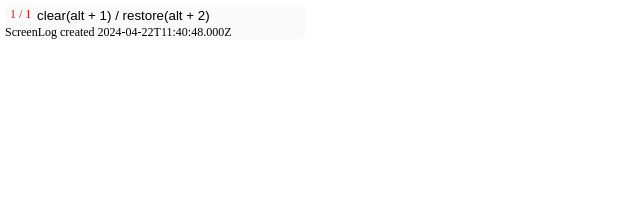
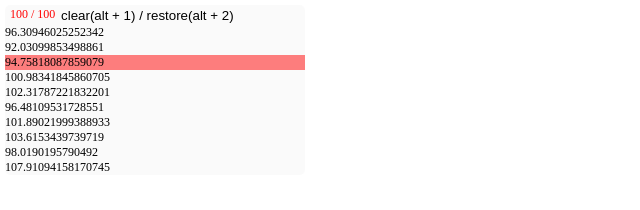
Before and after one commit to moshuying/js-screen-log, a website built with Vite: page index.html in a window 1280 px wide. Shown: the whole page, without its empty margins (0-640 px from the left). Built offline with nearby package versions, Linux system fonts and the light colour scheme.

Commit message:
增加测试代码

```diff
--- a/index.html
+++ b/index.html
@@ -4,10 +4,7 @@
   <meta charset="UTF-8">
   <meta name="viewport" content="width=device-width, initial-scale=1.0">
   <title>Document</title>
-  <script type="module" src="./src/main.ts"></script>
-  <script>
-
-  </script>
+  <script type="module" src="./test/main.ts"></script>
 </head>
 <body>
 
--- a/package.json
+++ b/package.json
@@ -8,7 +8,7 @@
     "debug"
   ],
   "license": "GPL-2.0-only",
-  "version": "0.0.2",
+  "version": "0.0.4",
   "author": {
     "name": "JiuJiang Liu"
   },
@@ -35,10 +35,9 @@
   },
   "devDependencies": {
     "@types/node": "^20.12.7",
+    "@vitest/coverage-v8": "^1.5.0",
     "typescript": "^5.2.2",
     "vite": "^5.1.6",
     "vitest": "^1.5.0"
-  },
-  "dependencies": {
   }
 }
--- a/src/index.ts
+++ b/src/index.ts
@@ -1,16 +1,20 @@
 
 export class ScreenLog {
-  maxCurrentViewLogs = 10;
+  maxCurrentViewLogs = 12;
   dom: HTMLDivElement;
   hideTips = false;
   currentView = this.maxCurrentViewLogs
+  heightLight = true;
+  heighLightCurrentView = true;
   reuseDom = new Array(this.maxCurrentViewLogs).fill(1).map(e => document.createElement('div'))
   scrollDom: HTMLDivElement;
   clearButton: HTMLButtonElement;
   constructor(options = {
-    maxCurrentViewLogs: 10
+    maxCurrentViewLogs: 12,
+    heightLight: true,
+    heighLightCurrentView: true
   }) {
-    this.maxCurrentViewLogs = options.maxCurrentViewLogs;
+    this.maxCurrentViewLogs = options.maxCurrentViewLogs || 12;
     const dom = document.createElement('div');
     this.dom = dom;
     dom.style.position = 'fixed';
@@ -146,6 +150,31 @@ export class ScreenLog {
     }
     this.updateScrollTips()
     this.clearButton.style.left = parseInt(this.dom.style.left) + this.scrollDom.clientWidth + 'px';
+    if (this.heightLight) {
+      this.reuseDom.forEach(e => e.style.backgroundColor = 'transparent');
+      if (this.heighLightCurrentView) {
+        // 取当前视图中的所有数据
+        let data = this.logHistory.slice(this.currentView, this.currentView + this.maxCurrentViewLogs).map(e => parseFloat(e)).filter(e => !isNaN(e));
+        let fluctuationIndex = checkDataFluctuation(data);
+        if (fluctuationIndex !== -1) {
+          this.reuseDom[fluctuationIndex].style.backgroundColor = 'rgba(255,0,0,0.5)';
+        }
+      } else {
+        // 高亮波动数据 rgba(255,0,0,0.5)
+        if (this.logHistory.length > 1) {
+          let data = this.logHistory.map(e => parseFloat(e)).filter(e => !isNaN(e));
+          let fluctuationIndex = checkDataFluctuation(data);
+          if (fluctuationIndex !== -1) {
+            // 计算出当前波动数据在当前视图中的位置
+            let fluctuationViewIndex = fluctuationIndex - this.currentView;
+            // 索引是否在当前视图中
+            if (fluctuationViewIndex >= 0 && fluctuationViewIndex < this.maxCurrentViewLogs) {
+              this.reuseDom[fluctuationViewIndex].style.backgroundColor = 'rgba(255,0,0,0.5)';
+            }
+          }
+        }
+      }
+    }
   }
 
   restoreLogArray: string[] = [];
@@ -170,7 +199,8 @@ export class ScreenLog {
 export default ScreenLog;
 
 /**
- * 检查数据波动，返回是否有波动和波动位置,使用了四分位数，数据量至少为8
+ * 检查数据波动，返回是否有波动和波动位置
+ * 考虑到波动的位置可能在两个四分位数之间，所以分为四分位数和六分位数两种情况
  * @param data
  * @param fluctuation
  * @returns
@@ -196,7 +226,7 @@ export function checkDataFluctuation(data: number[]): number {
     let epslion = 0.0000001;
 
     // 判断整体是否有波动
-    if (Math.abs(maxStd - avgStd) > epslion){
+    if (Math.abs(maxStd - avgStd) > epslion) {
       let fluctuation = stds.indexOf(maxStd);
       let startIndex = fluctuation * sectionLength;
       let endIndex = (fluctuation + 1) * sectionLength;
@@ -205,13 +235,13 @@ export function checkDataFluctuation(data: number[]): number {
       let fluctuationArr = fluctuationData.map((e, i) => fluctuationData[i + 1] - e).slice(0, fluctuationData.length - 1);
       let fluctuationMax = Math.max(...fluctuationArr);
       // 波动区间的变化值
-      let fluctuationIndex = fluctuationArr.indexOf(fluctuationMax) + 1;
+      let fluctuationIndex = fluctuationArr.indexOf(fluctuationMax);
       return fluctuation * sectionLength + fluctuationIndex;
     }
     return -1
   }
   let fourSections = calculateStd(data, 4);
-  if(fourSections !== -1) return fourSections;
+  if (fourSections !== -1) return fourSections;
   let threeSections = calculateStd(data, 6);
   return threeSections;
 }
--- a/src/main.ts
+++ /dev/null
@@ -1,4 +0,0 @@
-import { ScreenLog } from "./index";
-const screenLog = new ScreenLog({
-  maxCurrentViewLogs:10
-});
--- /dev/null
+++ b/test/main.ts
@@ -0,0 +1,13 @@
+import { ScreenLog } from "../src/index";
+const screenLog = new ScreenLog({
+  maxCurrentViewLogs: 10
+});
+
+screenLog.restoreLogArray.length = 0;
+screenLog.logHistory.length = 0;
+screenLog.render()
+const data = new Array(100).fill(0).map((_, i) => i + Math.random() * 10);
+data[50] = 0.1;
+data.forEach(e => {
+  screenLog.log(e.toString())
+});
--- a/tsconfig.json
+++ b/tsconfig.json
@@ -19,5 +19,5 @@
     "noUnusedParameters": true,
     "noFallthroughCasesInSwitch": true
   },
-  "include": ["src"]
+  "include": ["src", "test/main.ts"]
 }
```
Also changed, not shown: test/checkDataFluctuation.test.ts (+4 -4 lines), 2 other files.
